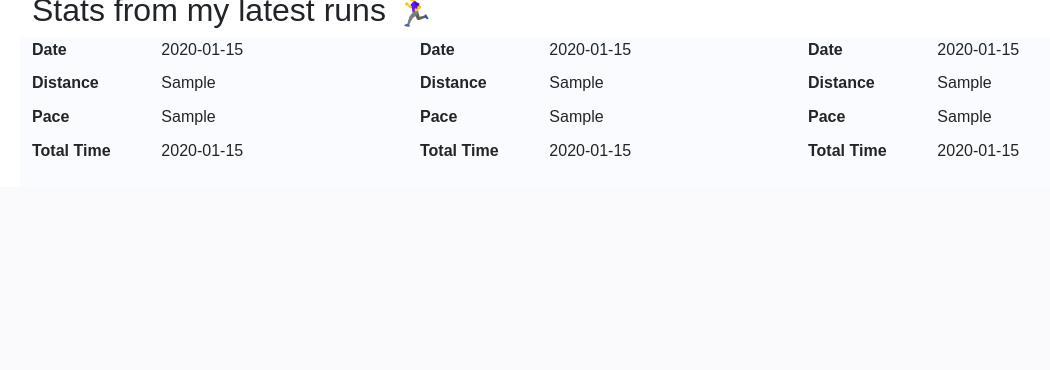
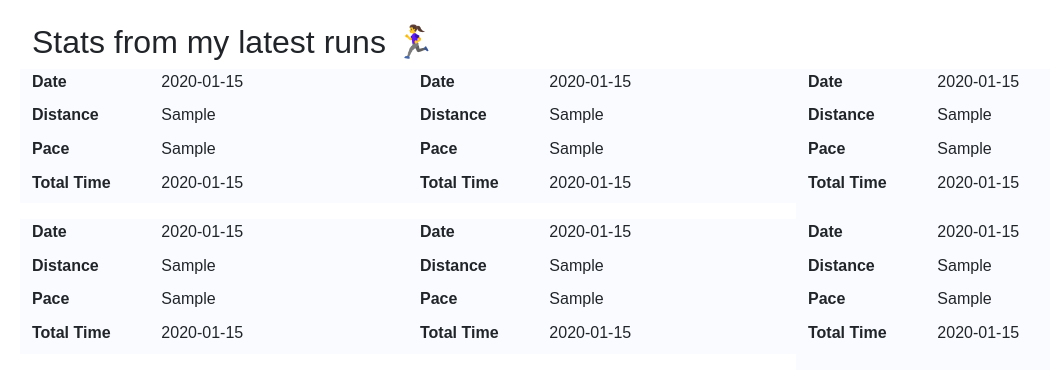
Before and after one commit to angiefranco/angieruns, a Flask app: template templates/home.html in a window 1280 px wide. Shown: the part 894-1264 px from the top of the page, without its empty margins (38-1088 px from the left). Before the commit the page ends 1050 px from the top, so only its background shows below. Run offline with Flask 3, Linux system fonts and the light colour scheme; the template is opened without the code that fills it: most values are stand-ins (such as "Sample title", 1, 10 or a date in 2020).

Commit message:
add more runs

```diff
--- a/app.py
+++ b/app.py
@@ -24,7 +24,7 @@ app = Flask(__name__)
 @app.route("/deploy", methods=['POST'])
 def deploy():
     if request.method == 'POST':
-        subprocess.call(['/home/ec2-user/deploy.sh'])
+        subprocess.call(['sudo','/home/ec2-user/deploy.sh'])
         return 'Deployment Successful!'
 
 
--- a/static/css/styles.css
+++ b/static/css/styles.css
@@ -88,7 +88,7 @@ body {
     margin-bottom: 30px;
   }
 
-  .p h2{
+  .col .h2 {
     margin-bottom: 40px;
   }
   .progress {
--- a/templates/home.html
+++ b/templates/home.html
@@ -65,9 +65,9 @@
             <div class="row">
                 <p class="h2">Stats from my latest runs 🏃‍♀️</p>
             </div>
-            <div class="row" style="background-color: rgba(236, 242, 255, .3);">
+            <div class="row">
                 <div class="col">
-                    <dl class="row">
+                    <dl class="row" style="background-color: rgba(236, 242, 255, .3);">
                         <dt class="col-sm-4">Date</dt>
                         <dd class="col-sm-8">{{ date0 }}</dd>
                         <dt class="col-sm-4">Distance</dt>
@@ -79,7 +79,7 @@
                     </dl>
                 </div>
                 <div class="col">
-                    <dl class="row">
+                    <dl class="row" style="background-color: rgba(236, 242, 255, .3);">
                         <dt class="col-sm-4">Date</dt>
                         <dd class="col-sm-8">{{ date1 }}</dd>
                         <dt class="col-sm-4">Distance</dt>
@@ -90,7 +90,7 @@
                         <dd class="col-sm-8">{{ time1 }}</dd>
                     </dl>
                 </div>
-                <div class="col">
+                <div class="col" style="background-color: rgba(236, 242, 255, .3);">
                     <dl class="row">
                         <dt class="col-sm-4">Date</dt>
                         <dd class="col-sm-8">{{ date2 }}</dd>
@@ -103,6 +103,44 @@
                     </dl>
                 </div>
             </div>
+            <div class="row">
+                <div class="col">
+                    <dl class="row" style="background-color: rgba(236, 242, 255, .3);">
+                        <dt class="col-sm-4">Date</dt>
+                        <dd class="col-sm-8">{{ date3 }}</dd>
+                        <dt class="col-sm-4">Distance</dt>
+                        <dd class="col-sm-8">{{ distance3 }}</dd>
+                        <dt class="col-sm-4">Pace</dt>
+                        <dd class="col-sm-8">{{ pace3 }}</dd>
+                        <dt class="col-sm-4">Total Time</dt>
+                        <dd class="col-sm-8">{{ time3 }}</dd>
+                    </dl>
+                </div>
+                <div class="col">
+                    <dl class="row" style="background-color: rgba(236, 242, 255, .3);">
+                        <dt class="col-sm-4">Date</dt>
+                        <dd class="col-sm-8">{{ date4 }}</dd>
+                        <dt class="col-sm-4">Distance</dt>
+                        <dd class="col-sm-8">{{ distance4 }}</dd>
+                        <dt class="col-sm-4">Pace</dt>
+                        <dd class="col-sm-8">{{ pace4 }}</dd>
+                        <dt class="col-sm-4">Total Time</dt>
+                        <dd class="col-sm-8">{{ time4 }}</dd>
+                    </dl>
+                </div>
+                <div class="col" style="background-color: rgba(236, 242, 255, .3);">
+                    <dl class="row">
+                        <dt class="col-sm-4">Date</dt>
+                        <dd class="col-sm-8">{{ date5 }}</dd>
+                        <dt class="col-sm-4">Distance</dt>
+                        <dd class="col-sm-8">{{ distance5 }}</dd>
+                        <dt class="col-sm-4">Pace</dt>
+                        <dd class="col-sm-8">{{ pace5 }}</dd>
+                        <dt class="col-sm-4">Total Time</dt>
+                        <dd class="col-sm-8">{{ time5 }}</dd>
+                    </dl>
+                </div>
+            </div>
         </div>
     </main>
 </body>
```
